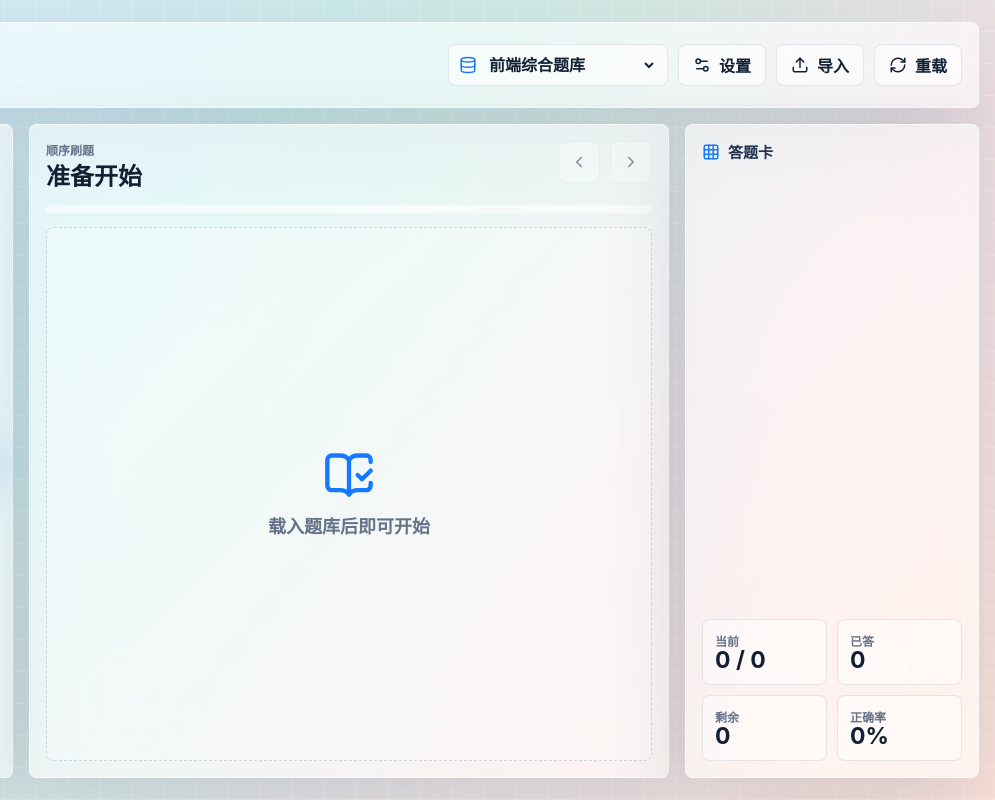
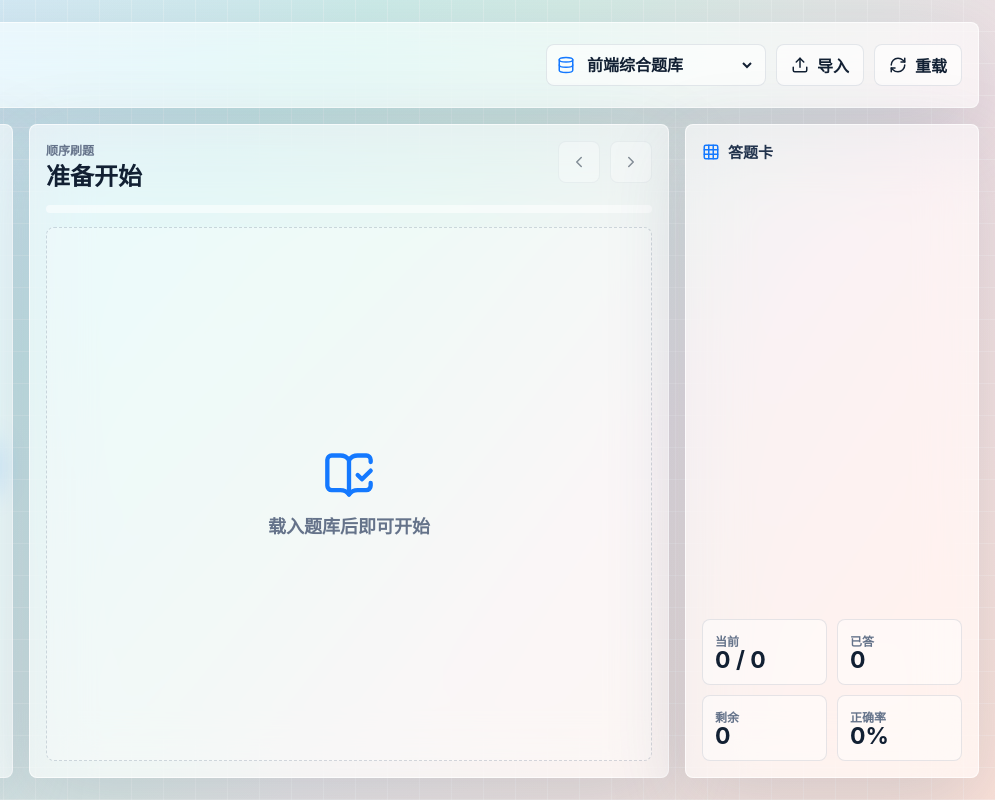
Before and after one commit to nuoxi4n/QuestionBank, a plain HTML site: page index.html in a window 1280 px wide. Shown: the full height of the page, 285-1280 px from the left. Drawn offline with nearby package versions, Linux system fonts and the light colour scheme.

Commit message:
feat: 移除设置按钮，简化用户界面

```diff
--- a/index.html
+++ b/index.html
@@ -33,10 +33,6 @@
             <i data-lucide="database"></i>
             <select id="bankSelect" aria-label="选择题库"></select>
           </label>
-          <button id="topSettingsBtn" class="icon-button" type="button" title="设置">
-            <i data-lucide="settings-2"></i>
-            <span>设置</span>
-          </button>
           <label class="icon-button file-trigger" title="导入 JSON 题库">
             <i data-lucide="upload"></i>
             <span>导入</span>
--- a/scripts/core.js
+++ b/scripts/core.js
@@ -14,7 +14,6 @@ function collectElements() {
     startBtn: document.querySelector("#startBtn"),
     workspace: document.querySelector(".workspace"),
     settingsPanel: document.querySelector(".settings-panel"),
-    topSettingsBtn: document.querySelector("#topSettingsBtn"),
     openSettingsBtn: document.querySelector("#openSettingsBtn"),
     settingsDialog: document.querySelector("#settingsDialog"),
     closeSettingsBtn: document.querySelector("#closeSettingsBtn"),
@@ -112,7 +111,6 @@ function bindEvents() {
   });
 
   els.startBtn.addEventListener("click", () => startSession());
-  els.topSettingsBtn.addEventListener("click", openSettingsDialog);
   els.openSettingsBtn.addEventListener("click", openSettingsDialog);
   els.closeSettingsBtn.addEventListener("click", closeSettingsDialog);
   els.applySettingsBtn.addEventListener("click", closeSettingsDialog);
```
